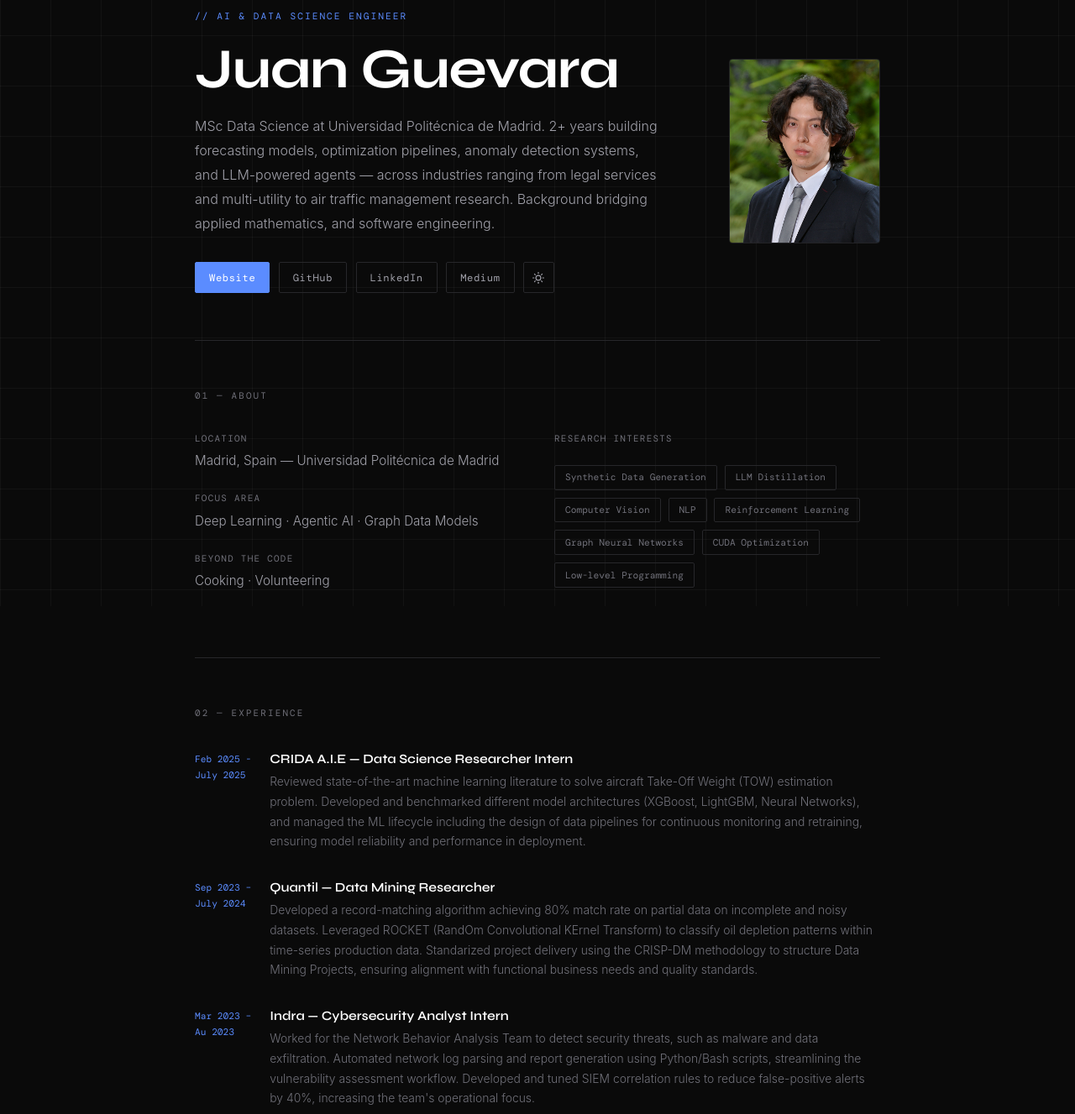
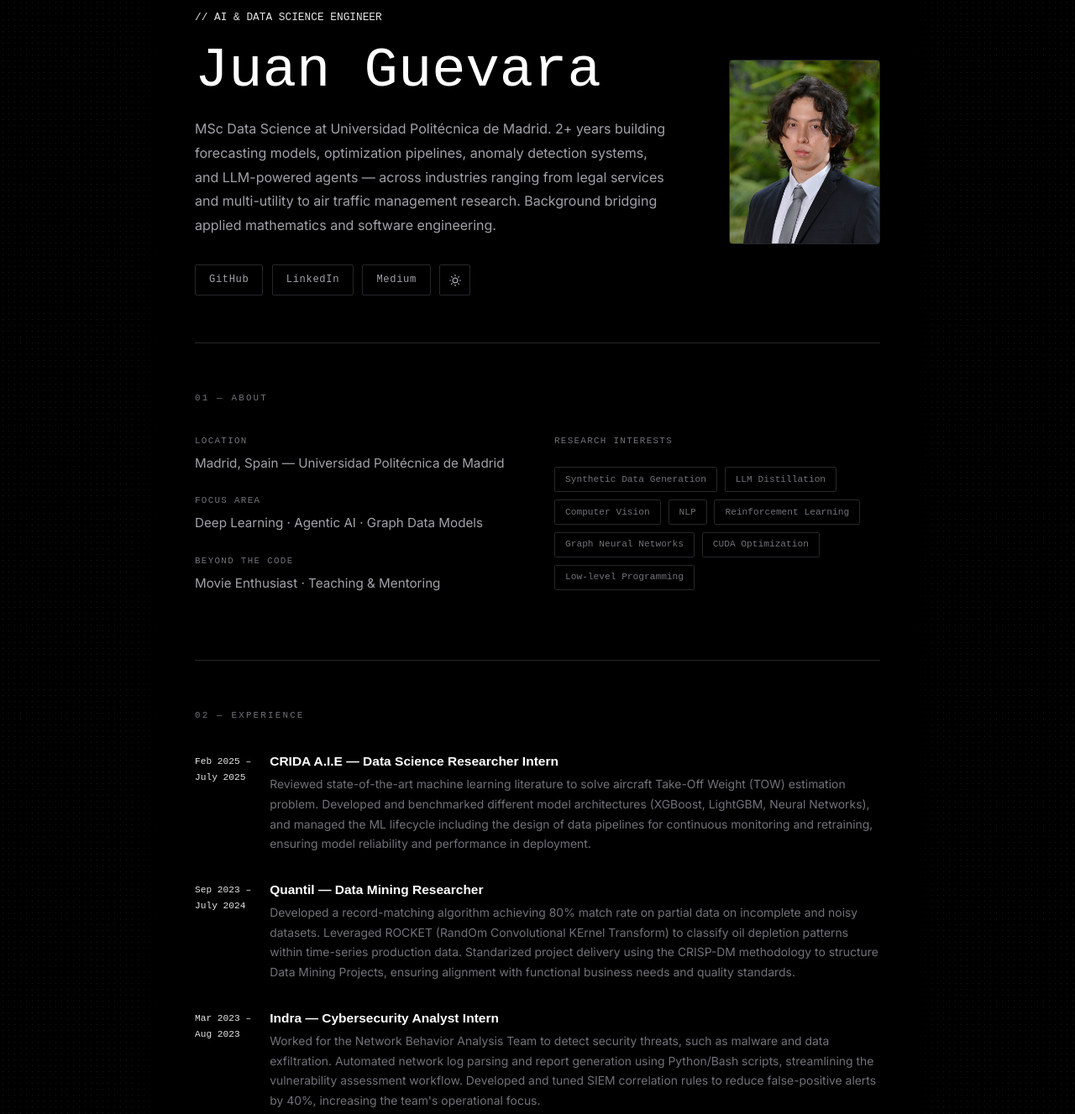
Before and after one commit to jguevaraangel/jguevaraangel.github.io, a plain HTML site: page index.html in a window 1280 px wide. Shown: the part 78-1405 px from the top of the page at 84% size. Drawn offline with nearby package versions, Linux system fonts and the light colour scheme; a web font is replaced by a local one.

Commit message:
Improving layout and colors

```diff
--- a/assets/css/style.css
+++ b/assets/css/style.css
@@ -1,61 +1,70 @@
-    :root {
-      /* Dark Theme (Default minimalist style) */
-      --bg: #0a0a0a;          /* Pure dark background */
-      --surface: #111111;     /* Slightly lighter for cards */
-      --border: #27272a;      /* Subtle borders */
-      --accent: #5b8cff;      /* Keeping your original blue accent */
-      --accent2: #ff6b6b;
-      --text: #a1a1aa;        /* Muted grayish-white for reading */
-      --muted: #71717a;
-      --heading: #ffffff;     /* Crisp white headers */
-      --grid-color: rgba(255, 255, 255, 0.04);
+    @font-face {
+      font-family: 'Departure Mono';
+      src: url('https://cdn.jsdelivr.net/gh/projectnoonnu/2409-1@1.0/DepartureMono-Regular.woff2') format('woff2');
+      font-weight: normal;
+      font-style: normal;
+      font-display: swap;
     }
 
-    /* Light Theme Variables */
+    :root {
+      --bg: #000000;
+      --surface: #111111;
+      --border: #27272a;
+      --accent: #e5e5e5;
+      --accent2: #a1a1aa;
+      --text: #a1a1aa;
+      --muted: #71717a;
+      --heading: #ffffff;
+
+      /* NEW: Subtle white pattern for dark mode */
+      --pattern-color: rgba(255, 255, 255, 0.1);
+    }
+
     [data-theme="light"] {
-      --bg: #ffffff;
-      --surface: #f4f4f5;
-      --border: #e4e4e7;
-      --accent: #3b82f6;
-      --accent2: #ef4444;
+      --bg: #f0ece4; /* Or use Alvaro's slightly warm off-white: #f5f5f0 */
+      --surface: #fafafa;
+      --border: #e5e5e5;
+      --accent: #171717;
+      --accent2: #52525b;
       --text: #52525b;
       --muted: #a1a1aa;
-      --heading: #09090b;
-      --grid-color: rgba(0, 0, 0, 0.04);
+      --heading: #000000;
+
+      /* NEW: Subtle black pattern for light mode */
+      --pattern-color: rgba(0, 0, 0, 0.1);
     }
     *, *::before, *::after { box-sizing: border-box; margin: 0; padding: 0; }
     html { scroll-behavior: smooth; }
 
 body {
-      background: var(--bg);
+  background-color: var(--bg);
   color: var(--text);
-      font-family: 'Inter', sans-serif; /* Updated Font */
-      font-weight: 300;
+  font-family: 'Inter', sans-serif;
+  font-weight: 400;
   line-height: 1.7;
   min-height: 100vh;
   overflow-x: hidden;
-      transition: background-color 0.3s ease, color 0.3s ease; /* Smooth fade when switching themes */
+  transition: background-color 0.3s ease, color 0.3s ease;
+
+  /* Alvaro's Exact Dither Pattern */
+  background-image:
+    radial-gradient(circle, var(--pattern-color) 0.6px, transparent 0.6px),
+    repeating-linear-gradient(45deg, transparent, transparent 3px, var(--pattern-color) 3px, var(--pattern-color) 3.5px),
+    repeating-linear-gradient(-45deg, transparent, transparent 3px, var(--pattern-color) 3px, var(--pattern-color) 3.5px);
+  background-size: 7px 7px, 9px 9px, 9px 9px;
 }
 
-    body::before {
-      content: '';
-      position: fixed;
-      inset: 0;
-      background-image:
-        linear-gradient(var(--grid-color) 1px, transparent 1px),
-        linear-gradient(90deg, var(--grid-color) 1px, transparent 1px);
-      background-size: 60px 60px;
-      pointer-events: none;
-      z-index: 0;
-    }
 .container {
   max-width: 880px;
   margin: 0 auto;
   padding: 0 2rem;
   position: relative;
   z-index: 1;
+
+  /* ADD THESE TWO LINES: */
+  background-color: var(--bg);
+  box-shadow: 0 0 20px 20px var(--bg); /* Blurs the edges so it fades into the pattern smoothly */
 }
-
     /* ── HERO ── */
     header {
       padding: 5.5rem 0 3.5rem;
@@ -69,28 +78,26 @@
     .hero-text { max-width: 560px; }
 
 .hero-label {
-      font-family: 'DM Mono', monospace;
-      font-size: 0.7rem;
-      letter-spacing: 0.18em;
+  font-family: 'Departure Mono', monospace; /* Updated to Departure Mono */
+  font-size: 0.8rem; /* Bumped up slightly since pixel fonts run small */
+  letter-spacing: normal; /* Removed the wide tracking so the pixel font renders cleanly */
   color: var(--accent);
   text-transform: uppercase;
   margin-bottom: 1.1rem;
   opacity: 0;
   animation: fadeUp 0.6s ease forwards 0.1s;
 }
-
     h1 {
-      font-family: 'Syne', sans-serif;
+      font-family: 'Departure Mono', monospace;
       font-size: clamp(2.6rem, 6vw, 4.2rem);
-      font-weight: 700;
+      font-weight: normal; /* Changed from 700 to normal */
       color: var(--heading);
       line-height: 1.05;
-      letter-spacing: -0.02em;
+      letter-spacing: normal; /* Pixel fonts look better without squished tracking */
       margin-bottom: 1.2rem;
       opacity: 0;
       animation: fadeUp 0.7s ease forwards 0.2s;
     }
-
     .hero-desc {
       font-size: 1rem;
       color: var(--text);
@@ -127,12 +134,15 @@
     }
 
 .hero-links a.primary {
-      background: var(--accent);
-      color: #fff;
-      border-color: var(--accent);
+  background: var(--heading);
+  color: var(--bg);
+  border-color: var(--heading);
 }
-    .hero-links a.primary:hover { background: #4070e0; border-color: #4070e0; }
 
+.hero-links a.primary:hover {
+  background: transparent;
+  color: var(--heading);
+}
     /* ── Photo ── */
     .photo-wrap {
       opacity: 0;
--- a/index.html
+++ b/index.html
@@ -5,8 +5,9 @@
   <meta name="viewport" content="width=device-width, initial-scale=1.0" />
   <title>Juan Guevara — AI & Data Science</title>
   <link rel="preconnect" href="https://fonts.googleapis.com" />
-  <link href="https://fonts.googleapis.com/css2?family=Syne:wght@400;600;700&family=DM+Mono:wght@400;500&family=DM+Sans:wght@300;400;500&display=swap" rel="stylesheet" />
-    <link rel="stylesheet" href="assets/css/style.css">
+  <link href="https://fonts.googleapis.com/css2?family=Inter:wght@300;400;500;600;700&display=swap" rel="stylesheet" />
+  <link rel="stylesheet" href="assets/css/style.css">
+  <script src="assets/js/main.js" defer></script>
   </head>
 <body>
 <div class="container">
@@ -16,12 +17,11 @@
       <p class="hero-label">// AI & Data Science Engineer</p>
       <h1>Juan Guevara</h1>
       <p class="hero-desc">
-        MSc Data Science at Universidad Politécnica de Madrid. 2+ years building forecasting models, optimization pipelines, anomaly detection systems, and LLM-powered agents — across industries ranging from legal services and multi-utility to air traffic management research. Background bridging applied mathematics, and software engineering.
+        MSc Data Science at Universidad Politécnica de Madrid. 2+ years building forecasting models, optimization pipelines, anomaly detection systems, and LLM-powered agents — across industries ranging from legal services and multi-utility to air traffic management research. Background bridging applied mathematics and software engineering.
       </p>
       <div class="hero-links">
-        <a class="primary" href="https://jguevaraangel.github.io/" target="_blank">Website</a>
         <a href="https://github.com/jguevaraangel" target="_blank">GitHub</a>
-        <a href="https://www.linkedin.com/in/jguevaraangel/" target="_blank">LinkedIn</a>
+        <a href="https://linkedin.com/in/jguevaraangel/" target="_blank">LinkedIn</a>
         <a href="https://medium.com/@jguevaraangel" target="_blank">Medium</a>
 
         <button id="theme-toggle" class="theme-btn" aria-label="Toggle Theme">
@@ -39,7 +39,7 @@
     </div>
   </header>
 
-  <!-- ABOUT -->
+      <!-- ABOUT -->
   <section>
     <p class="section-label">01 — About</p>
     <div class="about-grid">
@@ -54,7 +54,7 @@
         </div>
         <div class="about-fact">
           <span class="fact-key">Beyond the code</span>
-          <span class="fact-val">Cooking · Volunteering</span>
+          <span class="fact-val">Movie Enthusiast · Teaching & Mentoring</span>
         </div>
       </div>
       <div>
@@ -80,7 +80,7 @@
     <p class="section-label">02 — Experience</p>
     <div class="edu-list">
       <div class="edu-item">
-        <span class="edu-year">Feb 2025 - July 2025</span>
+        <span class="edu-year">Feb 2025 – July 2025</span>
         <div>
           <div class="edu-title">CRIDA A.I.E — Data Science Researcher Intern</div>
               <div class="edu-sub">Reviewed state-of-the-art machine learning literature to solve aircraft Take-Off Weight (TOW) estimation problem. Developed and benchmarked different model architectures (XGBoost, LightGBM, Neural Networks), and managed the ML lifecycle including the design of data pipelines for continuous monitoring and retraining, ensuring model reliability and performance in deployment.</div>
@@ -94,7 +94,7 @@
         </div>
       </div>
       <div class="edu-item">
-        <span class="edu-year">Mar 2023 – Au 2023</span>
+        <span class="edu-year">Mar 2023 – Aug 2023</span>
         <div>
           <div class="edu-title">Indra — Cybersecurity Analyst Intern</div>
           <div class="edu-sub">Worked for the Network Behavior Analysis Team to detect security threats, such as malware and data exfiltration. Automated network log parsing and report generation using Python/Bash scripts, streamlining the vulnerability assessment workflow. Developed and tuned SIEM correlation rules to reduce false-positive alerts by 40%, increasing the team's operational focus.</div>
@@ -187,7 +187,7 @@
     <div class="pub-card">
       <p class="pub-title">Actual Take-Off Weight (TOW) estimation: an artificial intelligence approach</p>
       <p class="pub-meta">Guevara Angel, Juan Andres · July 2025 · E.T.S de Ingenieros Informáticos (UPM) · Madrid, Spain</p>
-      <a class="pub-link" href="https://oa.upm.es/90920/1/TFM_JUAN_ANDRES_GUEVARA%20ANGEL.pdf" target="_blank">→ https://oa.upm.es/90920/1/TFM_JUAN_ANDRES_GUEVARA%20ANGEL.pdf</a>
+      <a class="pub-link" href="https://oa.upm.es/90920/1/TFM_JUAN_ANDRES_GUEVARA%20ANGEL.pdf" target="_blank">→ oa.upm.es/90920/1/TFM_JUAN_ANDRES_GUEVARA%20ANGEL.pdf</a>
     </div>
   </section>
 
```
Also changed, not shown: assets/images/home-divider-dark.webp (added), assets/images/home-divider-light.webp (added). Lines whose indentation alone changed are shown as unchanged.
